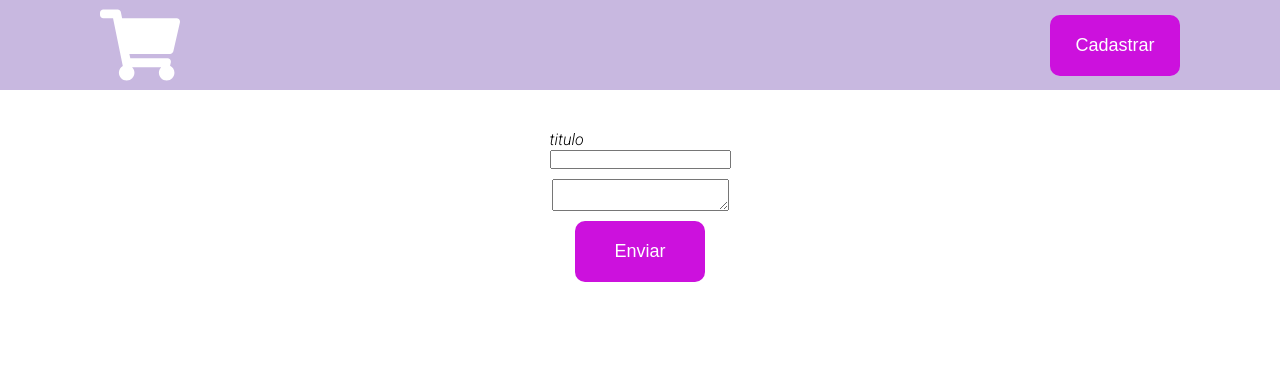
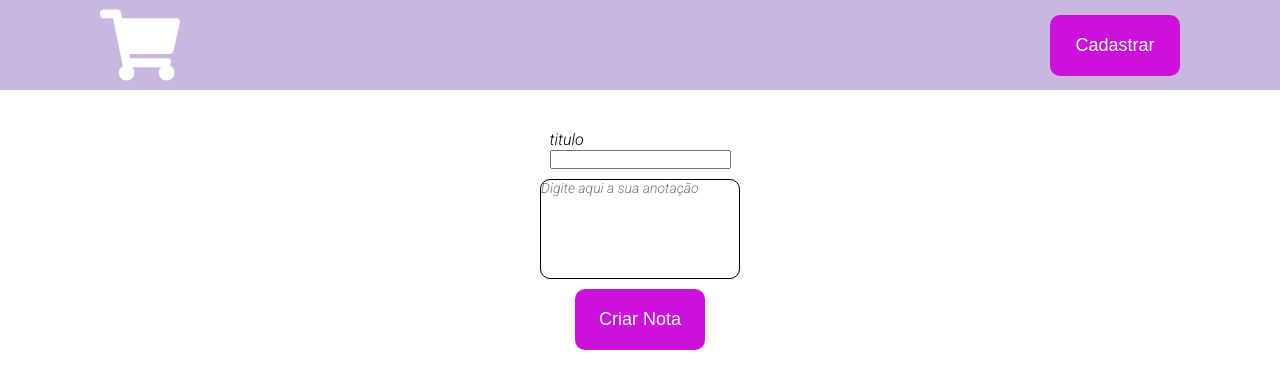
Before and after one commit to viniciusgasparino/appDeAnotacoes, a Next.js app: page / in a window 1280 px wide. Both pictures are taken after a click on the button "Cadastrar". Shown: the top 388 px of the page. Built offline with nearby package versions, Linux system fonts and the light colour scheme.

Commit message:
Criado textArea

```diff
--- a/pages/index.jsx
+++ b/pages/index.jsx
@@ -5,6 +5,7 @@ import Form from "../src/components/form/Form"
 import Input from "../src/components/input/Input"
 import Button from "../src/components/button/Button"
 import Card from "../src/components/card/Card"
+import TextArea from "../src/components/textArea/TextArea"
 import {FaEdit,FaRegTrashAlt} from "react-icons/fa";
 import { useState } from "react"
 
@@ -37,10 +38,10 @@ function Home(){
     setText("")
   }
 
-  const handleShowUpdate = (text) => {
-    setId(text._id)
-    setTitulo(text.titulo)
-    setText(text.text)
+  const handleShowUpdate = (message) => {
+    setId(message._id)
+    setTitulo(message.titulo)
+    setText(message.text)
   }
 
   const handleUpdate = (e) => {
@@ -73,16 +74,18 @@ function Home(){
                 onChange={e=>handleChangeTitulo(e.target.value)}
                 maxlength="15"
               />
-              <textarea
+              <TextArea
+                placeholder="Digite aqui a sua anotação"
                 label="text"
-                name="text"
+                name="name"
                 type="name"
                 value={text}
                 onChange={e=>handleChangeText(e.target.value)}
-                maxlength="30"
+                maxLength={22}
+                rows="4"
               />
               <Button
-                text={id ? "Atualizar" : "Enviar"}
+                text={id ? "Atualizar" : "Criar Nota"}
                 type="submit"
               />
             </Form>
--- a/src/components/card/Card.jsx
+++ b/src/components/card/Card.jsx
@@ -5,28 +5,33 @@ const StyledCard = styled.div`
   display: flex;
   flex-direction: column;
   align-items:center;
-  justify-content:center;
   gap: 15px;
   height: 200px;
   margin-top: 20px;
-  width: 200px;
+  max-width: 200px;
+  width: 100%;
+
   background-color:  #c8b8e0;
 `
 
 const StyledIcon = styled.div`
+  margin-top: 100px;
   display: flex;
   flex-direction: row;
   gap: 20px;
   align-items: center;
 `
 
+const StyledText = styled.span`
+  text-align: center;
+`
 
 
 function Card(props){
   return(
     <StyledCard>
-      <h2>Titulo: {props.titulo}</h2>
-      <p>texto: {props.Text}</p>
+      <h2>{props.titulo}</h2>
+      <StyledText>{props.text}</StyledText>
       <StyledIcon>
         {props.editar}
         {props.apagar}
--- /dev/null
+++ b/src/components/textArea/TextArea.jsx
@@ -0,0 +1,25 @@
+import styled from "styled-components"
+
+
+const StyledArea = styled.textarea`
+  resize: none;
+  width: 100%;
+  max-width: 200px;
+  height: 100px;
+  box-sizing: border-box;
+  border: 1px solid black;
+  background-color: white;
+  border-radius: 10px;
+  font-family: 'Roboto', sans-serif;
+  font-size: 14px;
+`
+
+function TextArea({...rest}){
+  return(
+    <>
+      <StyledArea {...rest} />
+    </>
+  )
+}
+
+export default TextArea
```
